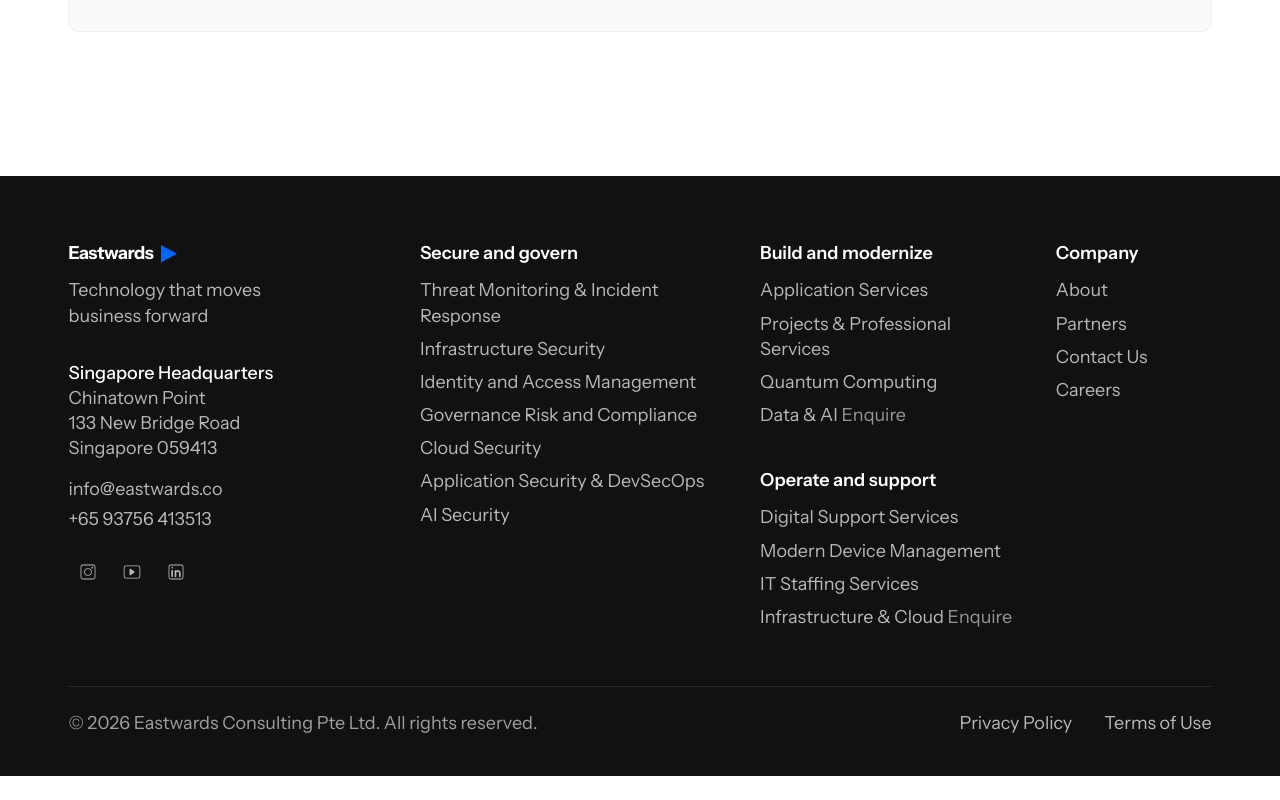
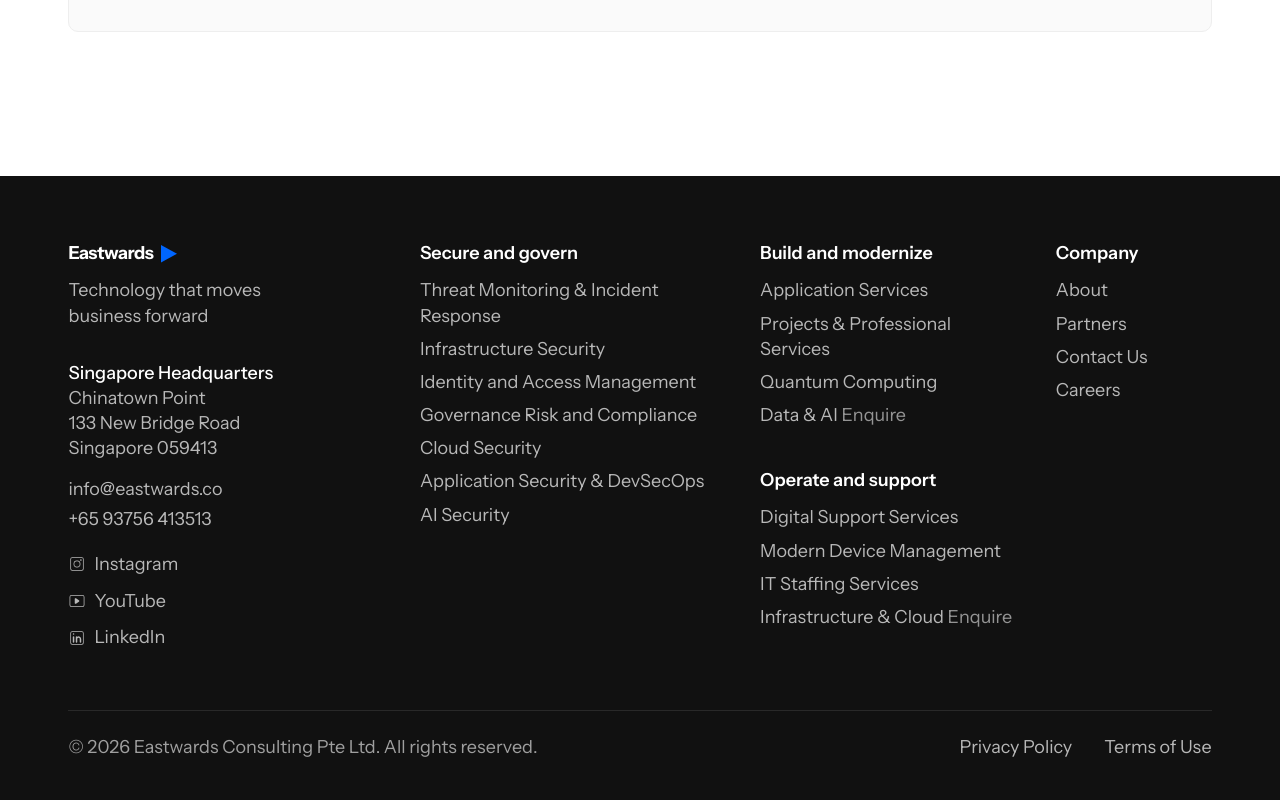
Before and after one commit to wajiha-kulsum/eastwards, a Next.js app: page /about in a window 1280 px wide. Shown: the part 3519-4319 px from the top of the page. Before the commit the page ends 4295 px from the top, so only its background shows below. Built offline with nearby package versions, Linux system fonts and the light colour scheme.

Commit message:
List the footer socials as text links
Each platform is a text link with its brand mark beside it, styled like the rest of the footer links.

```diff
--- a/components/Footer.tsx
+++ b/components/Footer.tsx
@@ -82,7 +82,7 @@ export function Footer() {
               </li>
             </ul>
 
-            <ul aria-label="Social media" className="mt-5 flex items-center gap-1">
+            <ul aria-label="Social media" className="mt-5 space-y-2">
               {footer.socials.map((social) => {
                 const Icon = SOCIAL_ICONS[social.label];
                 return (
@@ -92,9 +92,12 @@ export function Footer() {
                       target="_blank"
                       rel="noreferrer"
                       aria-label={`Eastwards on ${social.label} (opens in a new tab)`}
-                      className="flex h-11 w-11 items-center justify-center rounded-full text-white/70 transition-colors hover:bg-white/10 hover:text-white focus-visible:outline-2 focus-visible:outline-offset-2 focus-visible:outline-primary sm:h-10 sm:w-10"
+                      className={LINK_CLASS}
                     >
-                      <Icon />
+                      <span className="inline-flex items-center gap-2">
+                        <Icon className="h-[18px] w-[18px] shrink-0" />
+                        {social.label}
+                      </span>
                     </a>
                   </li>
                 );
```
